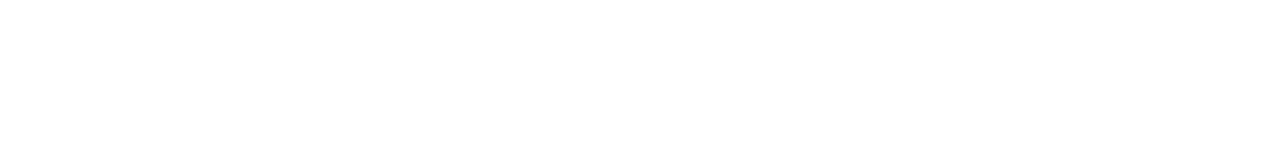
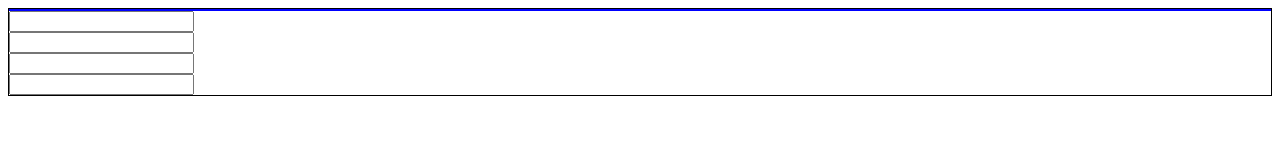
Before and after one commit to TapTapYap/library, a website: page index.html in a window 1280 px wide. Drawn offline with Linux system fonts and the light colour scheme.

Commit message:
Structure added to HTML and added grid layout.

```diff
--- a/index.html
+++ b/index.html
@@ -8,5 +8,18 @@
     <script src="./Obj-Constructor.js"></script>
     <link rel="stylesheet" href="styles.css" />
   </head>
-  <body></body>
+  <body>
+    <div class="container">
+      <div class="header"></div>
+      <div class="side-bar">
+        <form action="" method="post">
+          <input class="title" type="text" />
+          <input class="author" type="text" />
+          <input class="pages" type="text" />
+          <input class="status" type="text" />
+        </form>
+      </div>
+      <div class="main-content"></div>
+    </div>
+  </body>
 </html>
--- a/styles.css
+++ b/styles.css
@@ -0,0 +1,18 @@
+.container {
+  display: grid;
+  grid-template-columns: 1fr 4fr;
+  border: 1px black solid;
+}
+
+.header {
+  border: 1px blue solid;
+  grid-column: span 2;
+}
+
+.side-bar {
+  display: grid;
+}
+
+.main-content {
+  display: grid;
+}
```
